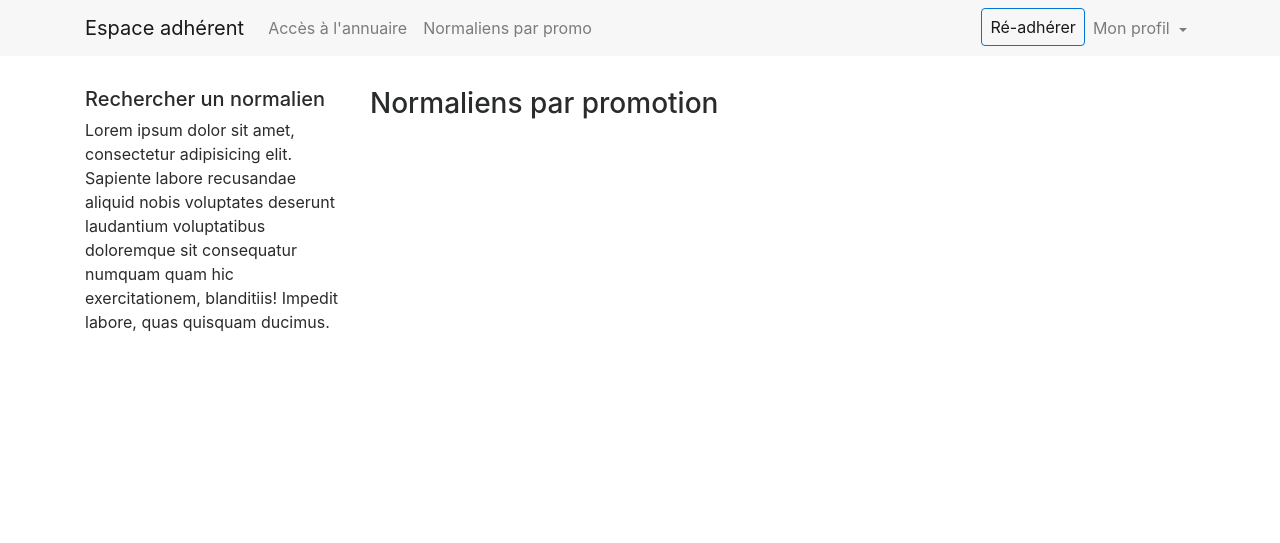
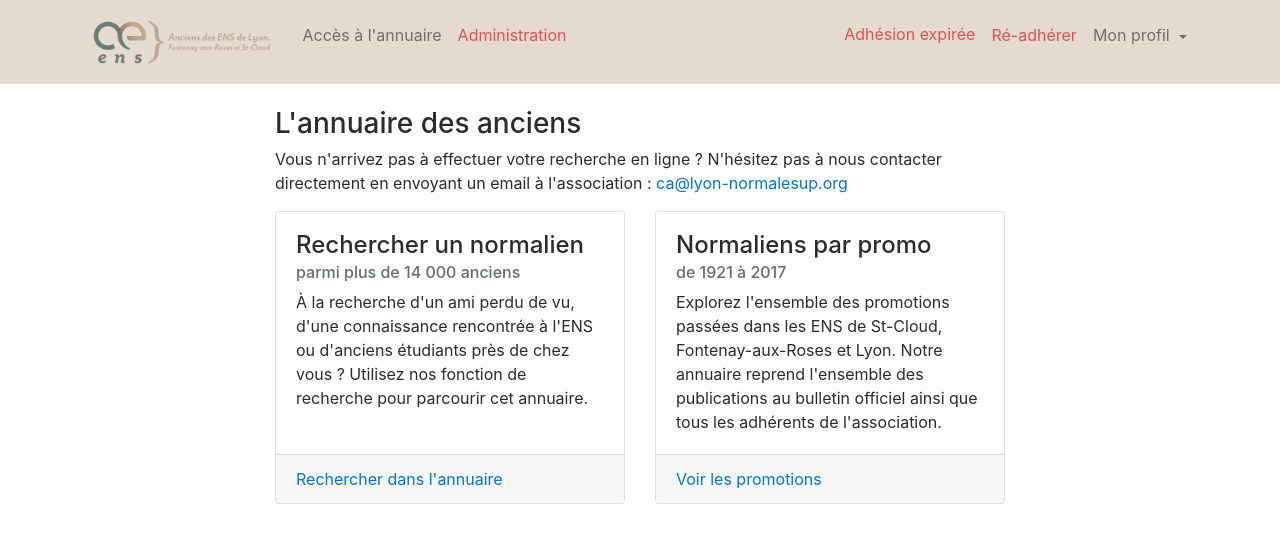
Before and after one commit to fossabot/aeensl-annuaire, a Django app: page /annuaire/ in a window 1280 px wide. Shown: the top 543 px of the page. Run offline with Django 3.2, Linux system fonts and the light colour scheme; the visitor is signed in with stand-in values (Sample User, id 1); some libraries are stand-ins or nearby versions.

Commit message:
Improve 'annuaire' index + top header

```diff
--- a/apps/annuaire/urls.py
+++ b/apps/annuaire/urls.py
@@ -6,6 +6,8 @@
     url(r'^$', views.AnnuaireView.as_view(), name='index'),
     url(r'^profile/me/',
         views.CurrentProfileDetailView.as_view(), name="current_profile"),
+    url(r'^promo/$',
+        views.PromoListView.as_view(), name="all_promos"),
     url(r'^promo/(?P<year>\d+)/$',
         views.ProfilePromotionListView.as_view(), name="promo_list"),
     url(r'^profile/(?P<pk>\d+)/$',
--- a/apps/annuaire/views.py
+++ b/apps/annuaire/views.py
@@ -18,6 +18,11 @@
 class AnnuaireView(TemplateView):
     template_name = "annuaire/index.html"
 
+
+@method_decorator(login_required, name='dispatch')
+class PromoListView(TemplateView):
+    template_name = "annuaire/promo_list.html"
+
     def get_context_data(self, **kwargs):
         query = Profile.objects.values('entrance_year').order_by('entrance_year').annotate(Count('entrance_year'))
         counts = {
@@ -25,7 +30,7 @@
             for c in query if c['entrance_year'] is not None
         }
 
-        context = super(AnnuaireView, self).get_context_data(**kwargs)
+        context = super(PromoListView, self).get_context_data(**kwargs)
         context['counts_promo'] = sorted(counts.items(), reverse=True)
         return context
 
--- a/apps/users/models.py
+++ b/apps/users/models.py
@@ -9,6 +9,7 @@
 
 import uuid
 from datetime import date
+from dateutil.relativedelta import relativedelta
 
 
 class UserManager(BaseUserManager):
@@ -182,6 +183,21 @@
         promo = str(self.entrance_year)[-2:]
 
         return "{} {} {}".format(field, school, promo)
+
+    def expiration_membership(self):
+        last = self.membership.last()
+        if last is None:
+            raise ValueError("No membership was found for user {}".format(self))
+
+        return last.start_date + relativedelta(years=last.duration)
+
+    def active_membership(self):
+        last = self.membership.last()
+        if last is None:
+            return False
+
+        expire = last.start_date + relativedelta(years=last.duration)
+        return expire > date.today()
 
 
 class Address(models.Model):
--- a/assets/sass/main.scss
+++ b/assets/sass/main.scss
@@ -5,6 +5,17 @@
 
 .iti-flag {background-image: url("/static/dist/img/flags.png");}
 
+
+
+// Header
+
+.top-header {
+	background-color: rgb(228, 218, 208);
+}
+
+.header-logo {
+	height: 3em;
+}
 
 // Forms
 // -----
--- a/templates/annuaire/index.html
+++ b/templates/annuaire/index.html
@@ -5,33 +5,42 @@
 
 <div class="row justify-content-center">
 
-<div class="col-md-3">
-  <h5 class="my-2">Rechercher un normalien</h5>
-  <p>Lorem ipsum dolor sit amet, consectetur adipisicing elit. Sapiente labore recusandae aliquid nobis voluptates deserunt laudantium voluptatibus doloremque sit consequatur numquam quam hic exercitationem, blanditiis! Impedit labore, quas quisquam ducimus.</p>
+<div class="col-md-8">
+<h3 class="mb-2">L'annuaire des anciens</h3>
 
-</div>
+<p>Vous n'arrivez pas à effectuer votre recherche en
+ligne ? N'hésitez pas à nous contacter directement en envoyant un email à
+l'association : <a href="mailto:ca@lyon-normalesup.org">ca@lyon-normalesup.org</a></p>
 
-<div class="col-md-9">
-
-<h3 class="my-2">Normaliens par promotion</h3>
-
-<div class="d-flex flex-wrap">
-{% for promo, count in counts_promo %}
-  <div class="card card-outline-primary w-25 my-2 mr-4">
+<div class="card-deck">
+  <div class="card">
     <div class="card-block">
-      <h4 class="card-title">
-        <a href="{% url 'annuaire:promo_list' promo %}">Promo {{promo}}</a>
-      </h4>
-      <h6 class="card-subtitle mb-2 text-muted">{{count}} personnes</h6>
-      <!-- <a href="#" class="card-link">Card link</a>
-      <a href="#" class="card-link">Another link</a> -->
+      <h4 class="card-title">Rechercher un normalien</h4>
+      <h6 class="card-subtitle mb-2 text-muted">parmi plus de 14 000 anciens</h6>
+      <p class="card-text">À la recherche d'un ami perdu de vu, d'une connaissance
+      rencontrée à l'ENS ou d'anciens étudiants près de chez vous ? Utilisez nos
+      fonction de recherche pour parcourir cet annuaire.</p>
+    </div>
+    <div class="card-footer text-muted">
+      <a href="#" class="card-link">Rechercher dans l'annuaire</a>
     </div>
   </div>
-{% endfor %}
+  <div class="card">
+    <div class="card-block">
+      <h4 class="card-title">Normaliens par promo</h4>
+      <h6 class="card-subtitle mb-2 text-muted">de 1921 à 2017</h6>
+      <p class="card-text">Explorez l'ensemble des promotions passées dans les ENS
+      de St-Cloud, Fontenay-aux-Roses et Lyon. Notre annuaire reprend l'ensemble
+      des publications au bulletin officiel ainsi que tous les adhérents de
+      l'association.</p>
+    </div>
+    <div class="card-footer text-muted">
+      <a href="{% url 'annuaire:all_promos' %}" class="card-link">Voir les promotions</a>
+    </div>
+  </div>
 </div>
 
 </div>
-
 </div>
 
 {% endblock %}
--- a/templates/annuaire/profile_list.html
+++ b/templates/annuaire/profile_list.html
@@ -8,7 +8,7 @@
 {% block content %}
 <ol class="breadcrumb">
   <li class="breadcrumb-item"><a href="{% url 'annuaire:index' %}">Annuaire</a></li>
-  <li class="breadcrumb-item">Normaliens par promotion</li>
+  <li class="breadcrumb-item"><a href="{% url 'annuaire:all_promos' %}">Normaliens par promotion</a></li>
   <li class="breadcrumb-item">{{ view.kwargs.year }}</li>
 </ol>
 
--- a/templates/base.html
+++ b/templates/base.html
@@ -9,36 +9,50 @@
   {% block head %}{% endblock %}
 </head>
 <body class="pb-2">
-    <header class="navbar navbar-toggleable-md navbar-light bg-faded mb-4">
-      <nav class="container">
-        <div class="d-flex justify-content-between ">
-          <a class="navbar-brand" href="/">Espace adhérent</a>
-          <button class="navbar-toggler" type="button" data-toggle="collapse"
-            data-target="#header-main-nav" aria-controls="header-main-nav"
-            aria-expanded="false" aria-label="Toggle navigation">
+  <nav id="top-header" class="top-header navbar navbar-toggleable-md navbar-light bg-faded mb-4">
+    <div class="container">
+      <button class="navbar-toggler" type="button" data-toggle="collapse" data-target="#header-main-nav" aria-controls="navbarSupportedContent" aria-expanded="false" aria-label="Toggle navigation">
         <span class="navbar-toggler-icon"></span>
       </button>
-        </div>
+
+      <a class="navbar-brand c" href="#">
+        <img class="header-logo" src="{% static "logo_header.png" %}" alt="">
+      </a>
 
       <div class="collapse navbar-collapse" id="header-main-nav">
-          <ul class="nav navbar-nav w-100">
+        <ul class="nav navbar-nav mr-auto">
           {% if not user.is_authenticated %}
           <li class="nav-item active">
             <a class="nav-link" href="{% url 'register' %}">Nouvelle adhésion</a>
           </li>
           {% endif %}
+
           <li class="nav-item">
             <a class="nav-link" href="{% url 'annuaire:index' %}">Accès à l'annuaire</a>
           </li>
 
+          {% if user.is_admin %}
+          <li class="nav-item"><a class="nav-link text-danger" href="{% url 'admin:index' %}">Administration</a></li>
+          {% endif %}
+        </ul>
+        <ul class="nav navbar-nav">
           {% if user.is_authenticated %}
-            <li class="nav-item">
-              <a class="nav-link" href="{% url 'annuaire:index' %}">Normaliens par promo</a>
+          {% if user.profile.active_membership %}
+          <li class="nav-item active hidden-md-down mr-2">
+            <p class="navbar-text">Adhésion jusqu'en {{ user.profile.expiration_membership.year }}</p>
           </li>
+          <li class="nav-item active">
+            <a class="nav-link text-primary" href="{% url 'register_renew' %}">Ré-adhérer</a>
+          </li>
+          {% else %}
+          <li class="nav-item active mr-2">
+            <p class="navbar-text text-danger">Adhésion expirée</p>
+          </li>
+          <li class="nav-item active">
+            <a class="nav-link text-danger" href="{% url 'register_renew' %}">Ré-adhérer</a>
+          </li>
+          {% endif %}
 
-            <li class="nav-item active ml-auto">
-              <a class="nav-link btn-outline-primary btn" href="{% url 'register_renew' %}">Ré-adhérer</a>
-            </li>
           <li class="nav-item dropdown">
             <a class="nav-link dropdown-toggle" href="{% url 'annuaire:current_profile' %}" id="navbarDropdownMenuLink" data-toggle="dropdown" aria-haspopup="true" aria-expanded="false">
             Mon profil
@@ -56,8 +70,8 @@
           {% endif %}
         </ul>
       </div>
+    </div>
   </nav>
-    </header>
 
   <div class="container">
   {% block content %}{% endblock %}
```
Also changed, not shown: templates/annuaire/profile_detail.html (+33 -4 lines), templates/annuaire/promo_list.html (added, +37 -0 lines), assets/dist/main.css, assets/logo_header.png (added). Lines whose indentation alone changed are shown as unchanged.
